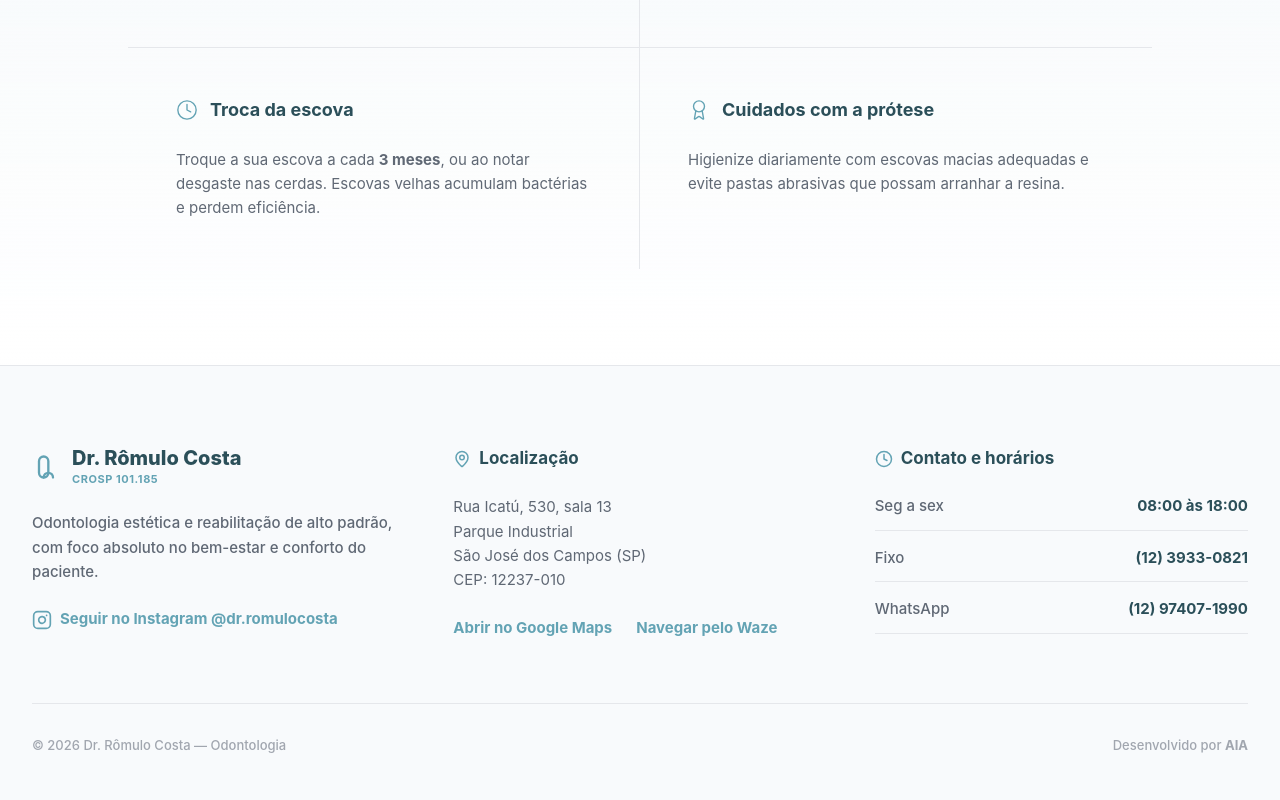
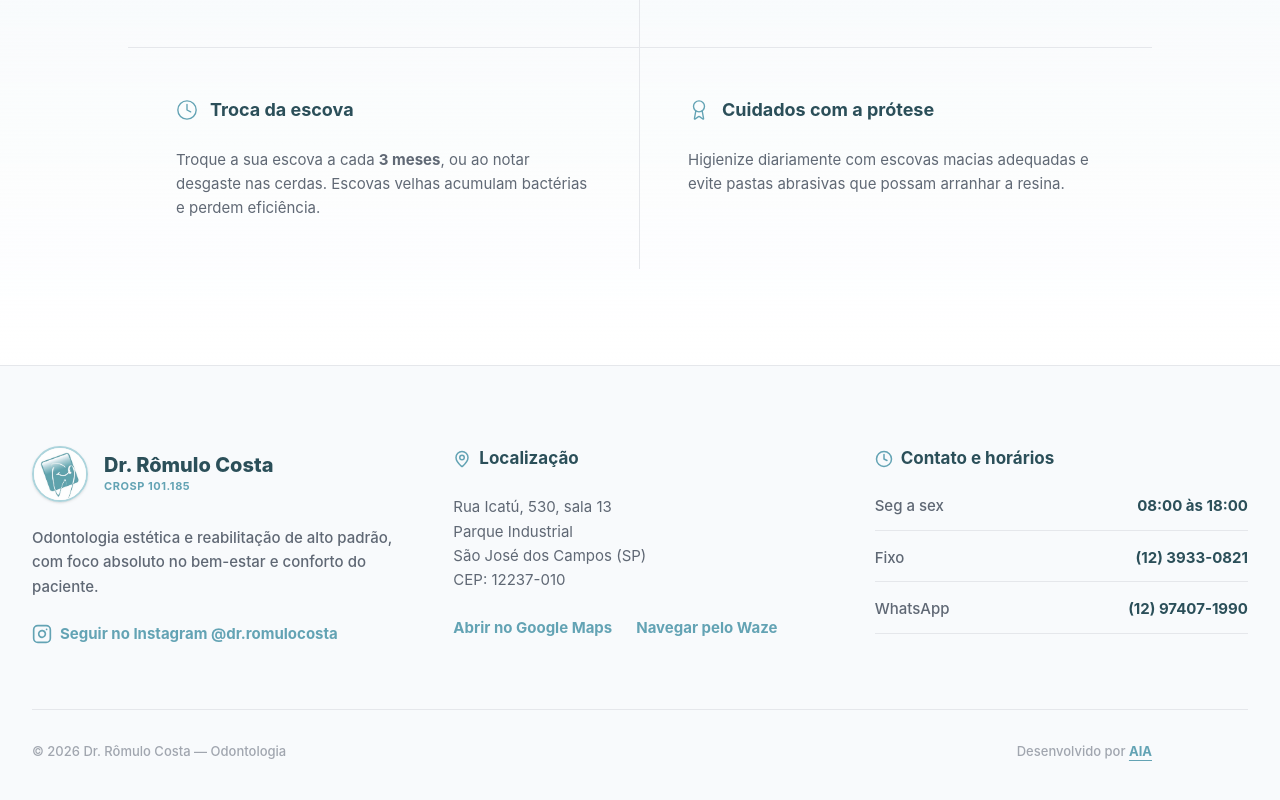
Before and after one commit to autonomousia25-hue/13-app-dr-romulo-costa, a React (Vite) app: page / in a window 1280 px wide. Shown: the part 4766-5566 px from the top of the page. Built offline with nearby package versions, Linux system fonts and the light colour scheme.

Commit message:
fix: restore official logo in footer and fix AIA link overlap with WhatsApp button

```diff
--- a/src/App.jsx
+++ b/src/App.jsx
@@ -401,8 +401,8 @@ function App() {
 
             {/* Branding */}
             <div className="md:col-span-4">
-              <div className="flex items-center gap-3 mb-6">
-                <ToothIcon size={28} className="text-primary" />
+              <div className="flex items-center gap-4 mb-6">
+                <img src="/logo-oficial.jpg" alt="Dr. Rômulo Costa" className="h-14 w-14 rounded-full object-cover border-2 border-primaryLight shadow-sm" />
                 <div className="flex flex-col">
                   <span className="font-extrabold text-xl text-primaryDark leading-tight">Dr. Rômulo Costa</span>
                   <span className="text-[11px] font-bold tracking-wider text-primary uppercase">CROSP 101.185</span>
@@ -427,8 +427,8 @@ function App() {
                 CEP: 12237-010
               </p>
               <div className="flex items-center gap-6">
-                <a href="https://www.google.com/maps/search/?api=1&query=Rua+Icatu,+530+-+Parque+Industrial,+Sao+Jose+dos+Campos+-+SP,+12237-010" target="_blank" rel="noreferrer" className="text-[15px] font-bold text-primary hover:text-primaryDark transition-colors">Abrir no Google Maps</a>
-                <a href="https://waze.com/ul?q=Rua+Icatu,+530+-+Parque+Industrial,+Sao+Jose+dos+Campos+-+SP,+12237-010" target="_blank" rel="noreferrer" className="text-[15px] font-bold text-primary hover:text-primaryDark transition-colors">Navegar pelo Waze</a>
+                <a href="https://www.google.com/maps/search/?api=1&query=Rua+Icatu,+530+-+Parque+Industrial,+Sao+Jose+dos+Campos+-+SP,+12237-010" target="_blank" rel="noreferrer" className="text-[15px] font-bold text-primary hover:text-primaryDark transition-colors underline-offset-4 hover:underline">Abrir no Google Maps</a>
+                <a href="https://waze.com/ul?q=Rua+Icatu,+530+-+Parque+Industrial,+Sao+Jose+dos+Campos+-+SP,+12237-010" target="_blank" rel="noreferrer" className="text-[15px] font-bold text-primary hover:text-primaryDark transition-colors underline-offset-4 hover:underline">Navegar pelo Waze</a>
               </div>
             </div>
 
@@ -439,11 +439,11 @@ function App() {
                 <li className="flex justify-between border-b border-gray-200 pb-3"><span>Seg a sex</span> <span className="font-bold text-primaryDark">08:00 às 18:00</span></li>
                 <li className="flex justify-between border-b border-gray-200 pb-3">
                   <span>Fixo</span>
-                  <a href="tel:+551239330821" className="font-bold text-primaryDark hover:text-primary transition-colors">(12) 3933-0821</a>
+                  <a href="tel:+551239330821" className="font-bold text-primaryDark hover:text-primary transition-colors hover:underline">(12) 3933-0821</a>
                 </li>
                 <li className="flex justify-between border-b border-gray-200 pb-3">
                   <span>WhatsApp</span>
-                  <a href="https://api.whatsapp.com/send?phone=5512974071990" target="_blank" rel="noreferrer" className="font-bold text-primaryDark hover:text-primary transition-colors">(12) 97407-1990</a>
+                  <a href="https://api.whatsapp.com/send?phone=5512974071990" target="_blank" rel="noreferrer" className="font-bold text-primaryDark hover:text-primary transition-colors hover:underline">(12) 97407-1990</a>
                 </li>
               </ul>
             </div>
@@ -453,8 +453,8 @@ function App() {
             <p className="text-textPrimary/40 text-[13px] font-medium">
               © {new Date().getFullYear()} Dr. Rômulo Costa — Odontologia
             </p>
-            <p className="text-textPrimary/40 text-[13px] font-medium mt-4 md:mt-0">
-              Desenvolvido por <a href="https://autonomousai.com.br/" target="_blank" rel="noreferrer" className="hover:text-primaryDark font-bold transition-colors">AIA</a>
+            <p className="text-textPrimary/40 text-[13px] font-medium mt-4 md:mt-0 md:pr-24">
+              Desenvolvido por <a href="https://autonomousai.com.br/" target="_blank" rel="noreferrer" className="text-primary hover:text-primaryDark font-bold transition-colors underline underline-offset-4 relative z-50">AIA</a>
             </p>
           </div>
         </div>
```
